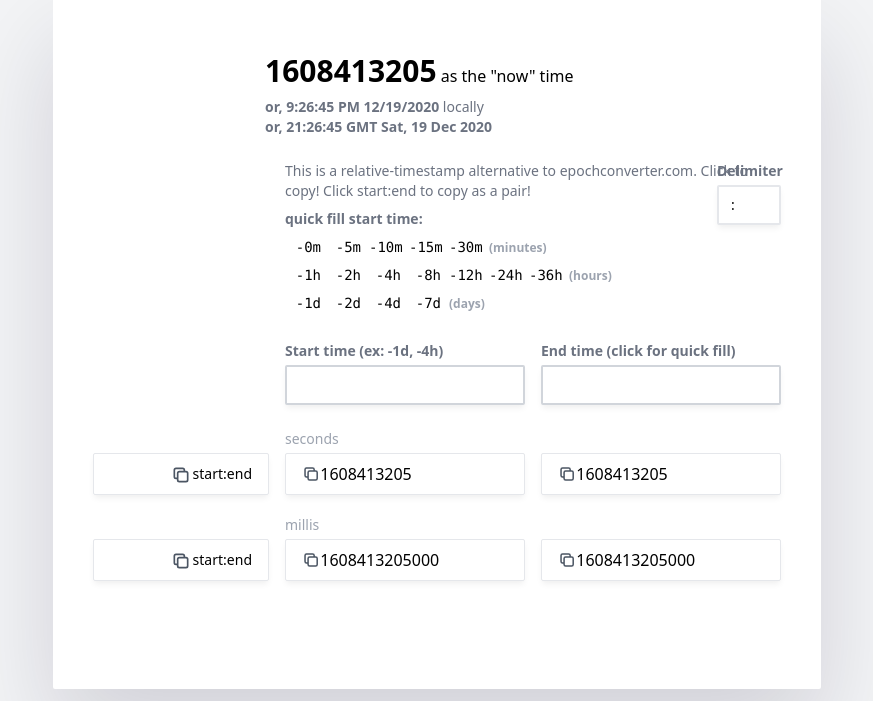
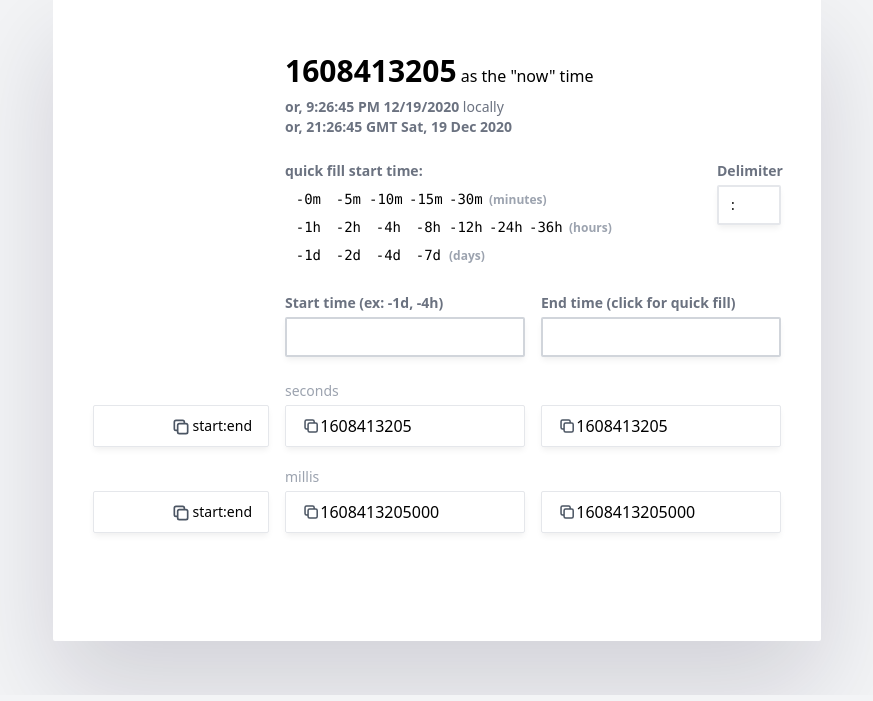
Before and after one commit to colbyguan/epochconverter2, a React (Create React App) app: page / in a window 1280 px wide. Shown: the part 105-806 px from the top of the page, without its empty margins (203-1076 px from the left). Built offline with nearby package versions, Linux system fonts and the light colour scheme.

Commit message:
alignment

```diff
--- a/src/App.js
+++ b/src/App.js
@@ -151,15 +151,17 @@ function App() {
           </div>
         </div> */}
         <div className="card-container">
-          <div className="w-6/12 mx-auto mt-10 mb-6 text-left">
-            <div className="mb-2"><span className="text-3xl font-bold">{now}</span> as the "now" time</div>
-            <div className="text-sm text-gray-500"><span className="font-semibold">or, {nowDate.toLocaleTimeString()} {nowDate.toLocaleDateString()}</span> locally </div>
-            <div className="text-sm text-gray-500"><span className="font-semibold">or, {utcStringToTimeThenDate(nowDate.toUTCString())}</span></div>
+          <div className="card-grid mt-10 mb-6">
+            <div className="side-col"></div>
+            <div className="double-main-col relative">
+              <div className="mb-2"><span className="text-3xl font-bold">{now}</span> as the "now" time</div>
+              <div className="text-sm text-gray-500"><span className="font-semibold">or, {nowDate.toLocaleTimeString()} {nowDate.toLocaleDateString()}</span> locally </div>
+              <div className="text-sm text-gray-500"><span className="font-semibold">or, {utcStringToTimeThenDate(nowDate.toUTCString())}</span></div>
+            </div>
           </div>
           <div className="card-grid mb-6">
             <div className="side-col"></div>
             <div className="double-main-col relative">
-              <div className="text-sm text-gray-500 mb-2">This is a relative-timestamp alternative to <a href="https://www.epochconverter.com/">epochconverter.com</a>. Click to copy! Click start:end to copy as a pair!</div>
               <div className="textinput-label mb-1">quick fill <span className={'transition-colors ' + flashQuickFillLabel}>{(lastFocusedWasStart ? "start time" : "end time")}:</span></div>
               {QUICK_TIMESTAMPS.map((unit, rowIdx) =>
                 <div className="">
```
